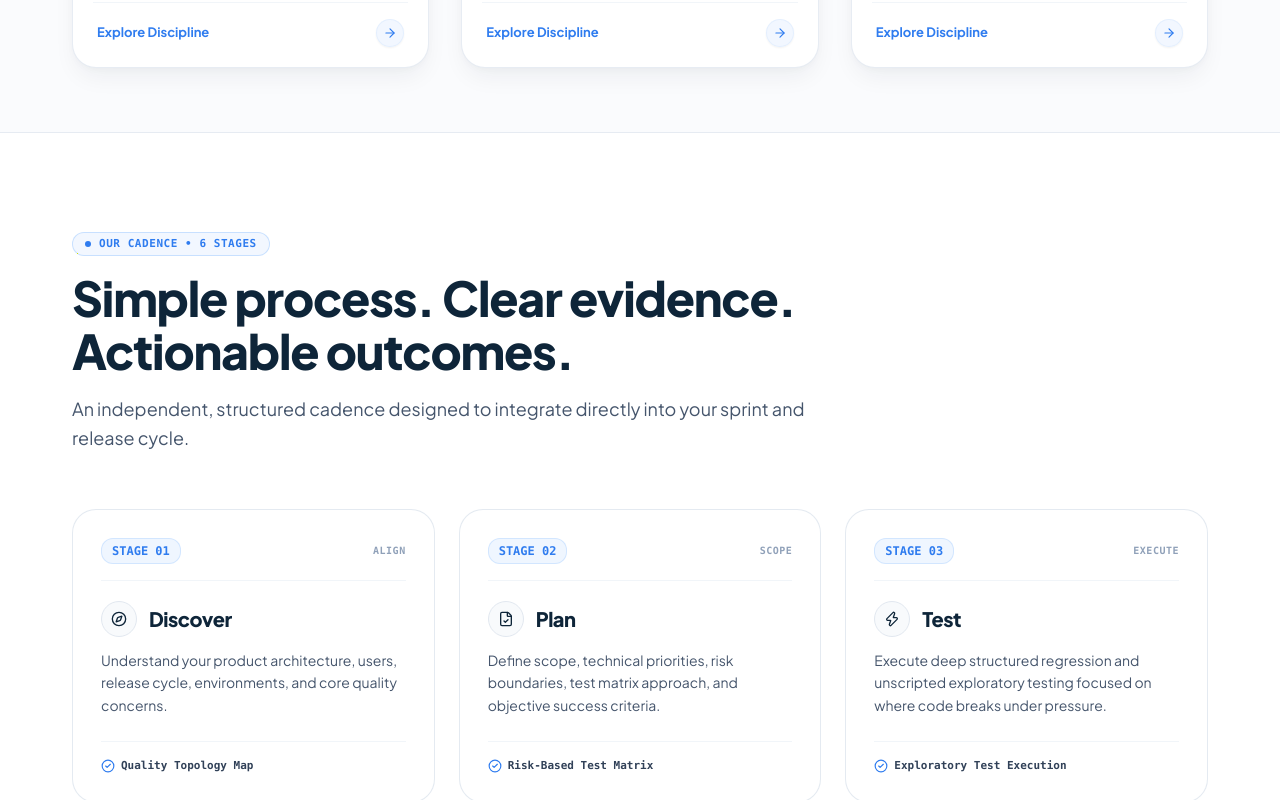
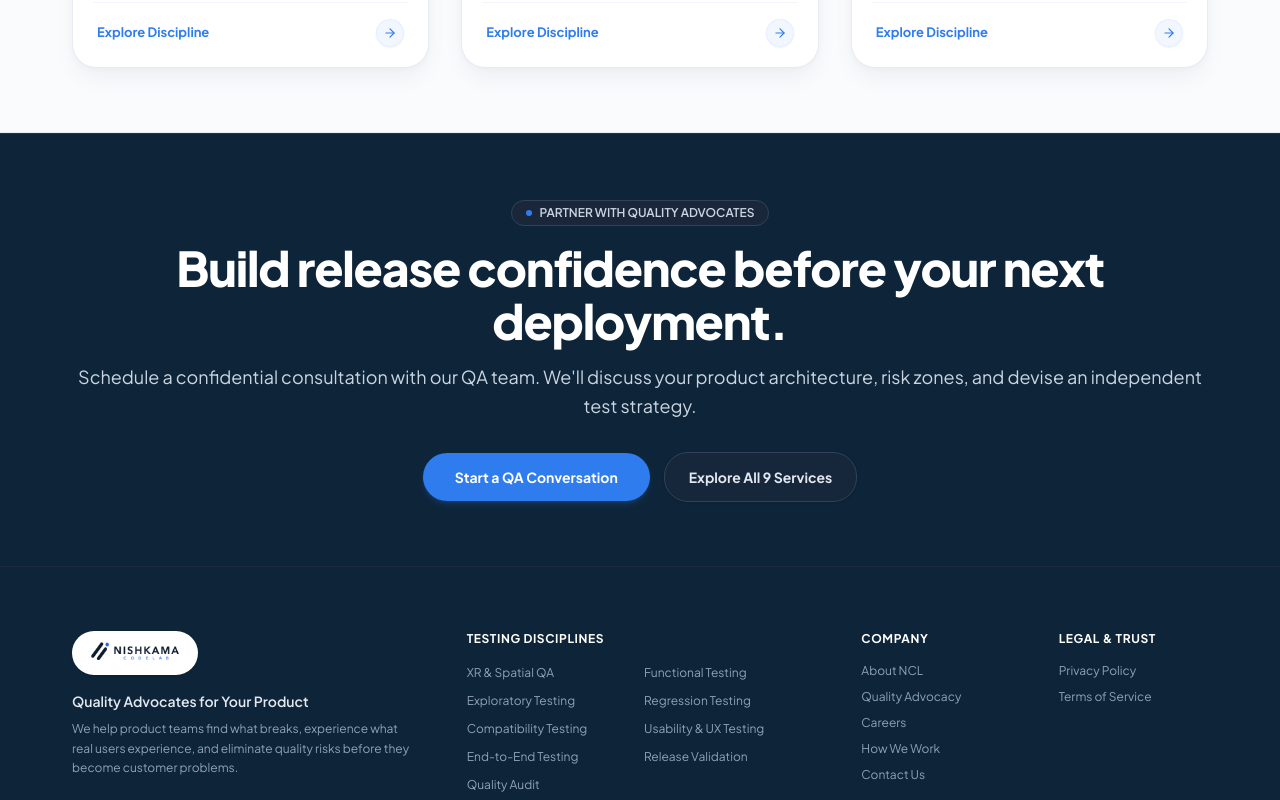
Before and after one commit to Yushu4u/nishkama-cl, a Next.js app: page / in a window 1280 px wide. Shown: the part 1300-2100 px from the top of the page. Built offline with nearby package versions, Linux system fonts and the light colour scheme.

Commit message:
fix(home): remove generic 6-stage cadence section from homepage

```diff
--- a/src/app/page.tsx
+++ b/src/app/page.tsx
@@ -1,7 +1,6 @@
 import React from "react";
 import Link from "next/link";
 import { FeaturedCardsSection } from "@/components/FeaturedCardsSection";
-import { HowWeWorkPipeline } from "@/components/HowWeWorkPipeline";
 
 export default function HomePage() {
   return (
@@ -63,10 +62,7 @@ export default function HomePage() {
       {/* 2. CORE QA ARCHITECTURE: 3-CARD SHOWCASE */}
       <FeaturedCardsSection />
 
-      {/* 3. HOW WE WORK: 6-STAGE CADENCE */}
-      <HowWeWorkPipeline />
-
-      {/* 4. CALLOUT BANNER (Pre-Footer Consultation) */}
+      {/* 3. CALLOUT BANNER (Pre-Footer Consultation) */}
       <section className="bg-[#0E2539] text-white py-14 sm:py-16 border-t border-[#2F7CEF]/20">
         <div className="shell text-center max-w-3xl mx-auto">
           <span className="inline-flex items-center gap-2 rounded-full border border-slate-700 bg-slate-800/80 px-3.5 py-1 text-xs font-semibold text-slate-300">
```
